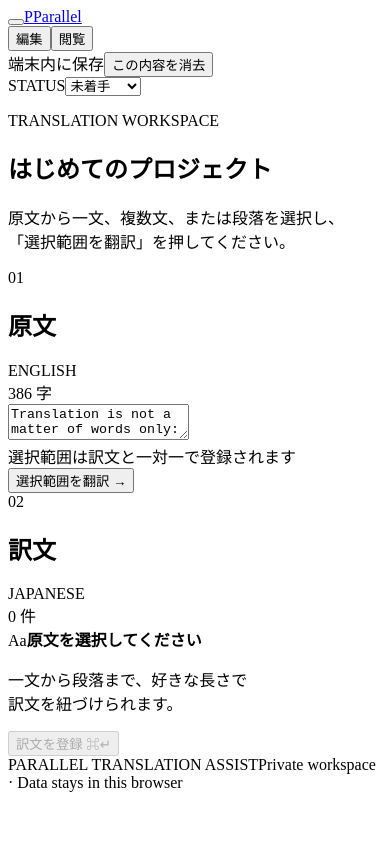
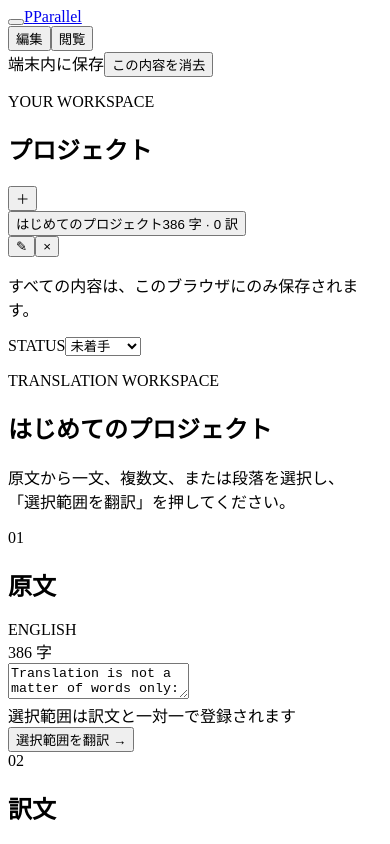
Before and after one commit to Key432/ParallelTranslationAssist, a React (Vite) app: page / in a window 390 px wide. Shown: the top 844 px of the page. Built offline with nearby package versions, Linux system fonts and the light colour scheme; the HTML template or start-up script is replaced by a standard one.

Commit message:
Improve sidebar interactions

```diff
--- a/src/App.tsx
+++ b/src/App.tsx
@@ -1,4 +1,4 @@
-import { useEffect, useMemo, useRef, useState } from 'react'
+import { useCallback, useEffect, useMemo, useRef, useState } from 'react'
 import { AppHeader } from './components/AppHeader'
 import { EmptyProjects } from './components/EmptyProjects'
 import { ProjectSidebar } from './components/ProjectSidebar'
@@ -6,6 +6,7 @@ import { Reader } from './components/Reader'
 import { TranslationWorkspace } from './components/TranslationWorkspace'
 import { overlapsTranslation, sortTranslations } from './domain/translations'
 import { useWorkspace } from './hooks/useWorkspace'
+import { useOutsideClick } from './hooks/useOutsideClick'
 import type { Project, Selection, ViewMode } from './types'
 
 function App() {
@@ -18,10 +19,14 @@ function App() {
   const [creating, setCreating] = useState(false)
   const sourceRef = useRef<HTMLTextAreaElement>(null)
   const translationRef = useRef<HTMLTextAreaElement>(null)
+  const sidebarRef = useRef<HTMLElement>(null)
 
   const source = workspace.activeProject?.source ?? ''
   const translations = workspace.activeProject?.translations ?? []
   const sortedTranslations = useMemo(() => sortTranslations(translations), [translations])
+  const closeSidebar = useCallback(() => setSidebarOpen(false), [])
+
+  useOutsideClick(sidebarRef, closeSidebar, sidebarOpen, '[data-sidebar-toggle]')
 
   useEffect(() => {
     setSelection(null)
@@ -120,9 +125,10 @@ function App() {
         onClear={clearActiveProject}
       />
       <div className="app-body">
-        {sidebarOpen && (
         <ProjectSidebar
           projects={workspace.projects}
+          open={sidebarOpen}
+          sidebarRef={sidebarRef}
           activeProjectId={workspace.activeProjectId}
           creating={creating}
           onCreatingChange={setCreating}
@@ -131,7 +137,6 @@ function App() {
           onRename={renameProject}
           onDelete={deleteProject}
         />
-        )}
         <main id="top">
           {!workspace.activeProject ? (
             <EmptyProjects onCreate={() => { setSidebarOpen(true); setCreating(true) }} />
--- a/src/components/AppHeader.tsx
+++ b/src/components/AppHeader.tsx
@@ -15,6 +15,7 @@ export function AppHeader({ view, hasActiveProject, sidebarOpen, onToggleSidebar
       <div className="brand-area">
         <button
           className="sidebar-toggle"
+          data-sidebar-toggle
           onClick={onToggleSidebar}
           aria-label={sidebarOpen ? 'プロジェクト一覧を閉じる' : 'プロジェクト一覧を開く'}
           aria-expanded={sidebarOpen}
--- a/src/components/ProjectSidebar.tsx
+++ b/src/components/ProjectSidebar.tsx
@@ -1,8 +1,10 @@
-import { useState } from 'react'
+import { useState, type Ref } from 'react'
 import type { Project } from '../types'
 
 type Props = {
   projects: Project[]
+  open: boolean
+  sidebarRef: Ref<HTMLElement>
   activeProjectId: string | null
   creating: boolean
   onCreatingChange: (creating: boolean) => void
@@ -12,7 +14,7 @@ type Props = {
   onDelete: (project: Project) => void
 }
 
-export function ProjectSidebar({ projects, activeProjectId, creating, onCreatingChange, onSelect, onAdd, onRename, onDelete }: Props) {
+export function ProjectSidebar({ projects, open, sidebarRef, activeProjectId, creating, onCreatingChange, onSelect, onAdd, onRename, onDelete }: Props) {
   const [newTitle, setNewTitle] = useState('')
   const [editingId, setEditingId] = useState<string | null>(null)
   const [editingTitle, setEditingTitle] = useState('')
@@ -33,7 +35,13 @@ export function ProjectSidebar({ projects, activeProjectId, creating, onCreating
   }
 
   return (
-    <aside className="project-sidebar" aria-label="プロジェクト管理">
+    <aside
+      ref={sidebarRef}
+      className={`project-sidebar ${open ? 'open' : 'closed'}`}
+      aria-label="プロジェクト管理"
+      aria-hidden={!open}
+      inert={!open}
+    >
       <div className="sidebar-heading">
         <div><p className="eyebrow">YOUR WORKSPACE</p><h2>プロジェクト</h2></div>
         <button className="add-project" onClick={() => onCreatingChange(true)} aria-label="新しいプロジェクトを作成">＋</button>
--- /dev/null
+++ b/src/hooks/useOutsideClick.ts
@@ -0,0 +1,22 @@
+import { useEffect, type RefObject } from 'react'
+
+export function useOutsideClick<T extends HTMLElement>(
+  ref: RefObject<T | null>,
+  onOutsideClick: () => void,
+  active: boolean,
+  ignoredSelector?: string,
+) {
+  useEffect(() => {
+    if (!active) return
+
+    const handlePointerDown = (event: PointerEvent) => {
+      const target = event.target
+      if (!(target instanceof Node) || ref.current?.contains(target)) return
+      if (target instanceof Element && ignoredSelector && target.closest(ignoredSelector)) return
+      onOutsideClick()
+    }
+
+    document.addEventListener('pointerdown', handlePointerDown)
+    return () => document.removeEventListener('pointerdown', handlePointerDown)
+  }, [active, ignoredSelector, onOutsideClick, ref])
+}
--- a/src/styles.css
+++ b/src/styles.css
@@ -38,7 +38,8 @@ button { color: inherit; }
 
 .app-body { flex: 1; display: flex; align-items: stretch; min-height: 0; }
 main { flex: 1; min-width: 0; }
-.project-sidebar { width: 288px; flex: 0 0 288px; min-height: calc(100vh - 72px); border-right: 1px solid var(--line); background: #ebe7dc; padding: 31px 18px 24px; display: flex; flex-direction: column; position: sticky; top: 72px; height: calc(100vh - 72px); overflow-y: auto; z-index: 20; }
+.project-sidebar { width: 288px; flex: 0 0 288px; min-height: calc(100vh - 72px); border-right: 1px solid var(--line); background: #ebe7dc; padding: 31px 18px 24px; display: flex; flex-direction: column; position: sticky; top: 72px; height: calc(100vh - 72px); overflow-y: auto; z-index: 20; opacity: 1; transform: translateX(0); visibility: visible; transition: width .28s ease, flex-basis .28s ease, padding .28s ease, opacity .2s ease, transform .28s ease, border-color .2s ease, visibility 0s linear 0s; }
+.project-sidebar.closed { width: 0; flex-basis: 0; padding-left: 0; padding-right: 0; border-right-color: transparent; opacity: 0; transform: translateX(-20px); overflow: hidden; pointer-events: none; visibility: hidden; transition: width .28s ease, flex-basis .28s ease, padding .28s ease, opacity .18s ease, transform .28s ease, border-color .2s ease, visibility 0s linear .28s; }
 .sidebar-heading { display: flex; align-items: center; justify-content: space-between; padding: 0 7px 22px; }
 .sidebar-heading .eyebrow { margin-bottom: 6px; }
 .sidebar-heading h2 { margin: 0; font: 400 21px 'Noto Serif JP', serif; }
@@ -145,6 +146,7 @@ footer { border-top: 1px solid var(--line); margin-top: auto; padding: 25px clam
 @media (max-width: 800px) {
   .topbar { grid-template-columns: 1fr auto; }
   .project-sidebar { position: fixed; left: 0; top: 72px; bottom: 0; height: auto; min-height: 0; width: min(310px, calc(100vw - 42px)); flex-basis: auto; box-shadow: 18px 0 45px #272a2530; }
+  .project-sidebar.closed { width: min(310px, calc(100vw - 42px)); transform: translateX(-100%); box-shadow: none; }
   .project-actions { display: flex; }
   .view-switch { order: 3; position: fixed; bottom: 14px; left: 50%; transform: translateX(-50%); z-index: 30; box-shadow: 0 4px 24px #0002; }
   .header-meta > span { display: none; }
```
Also changed, not shown: 2 other files (tests, documents, lock files or other folders). Lines whose indentation alone changed are shown as unchanged.
